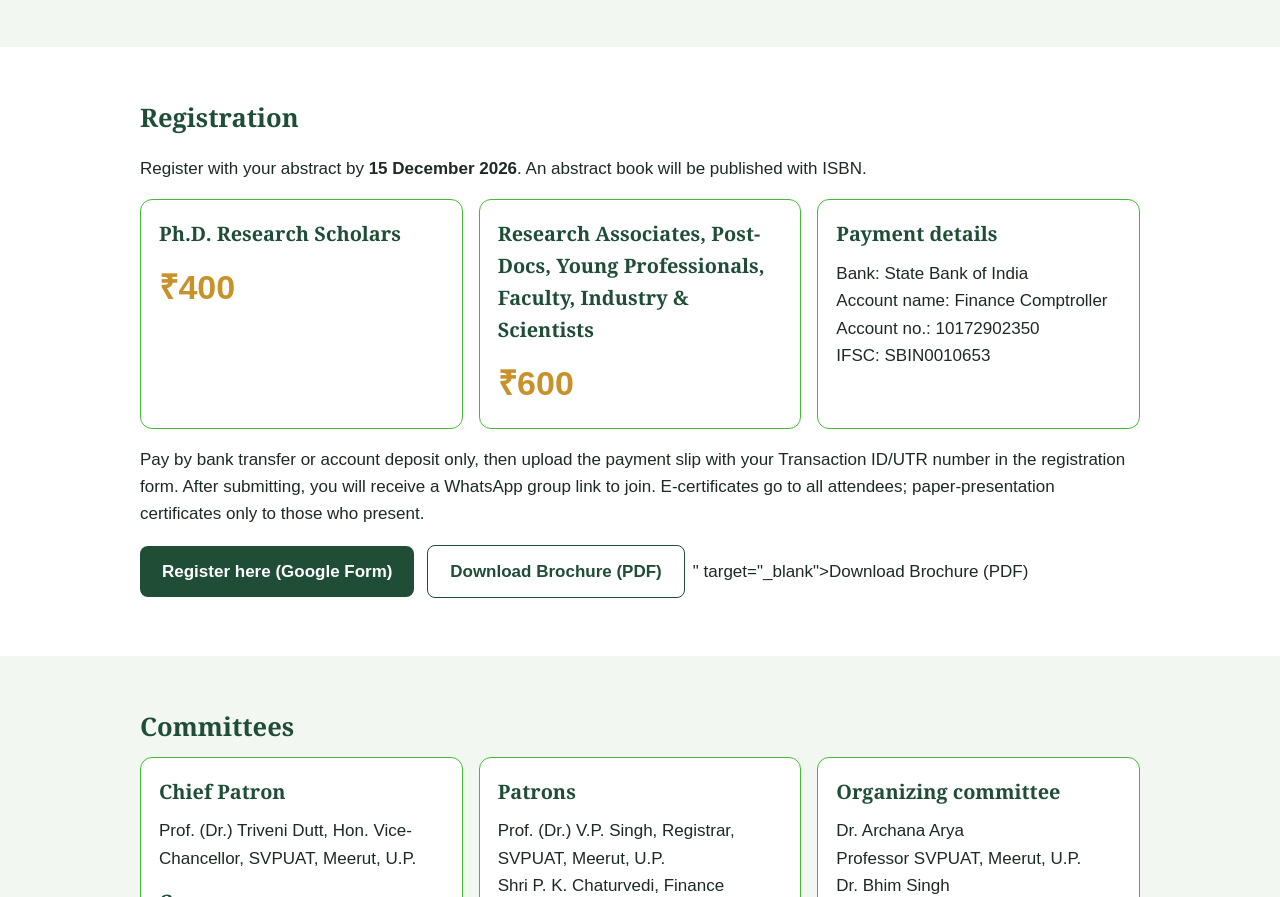
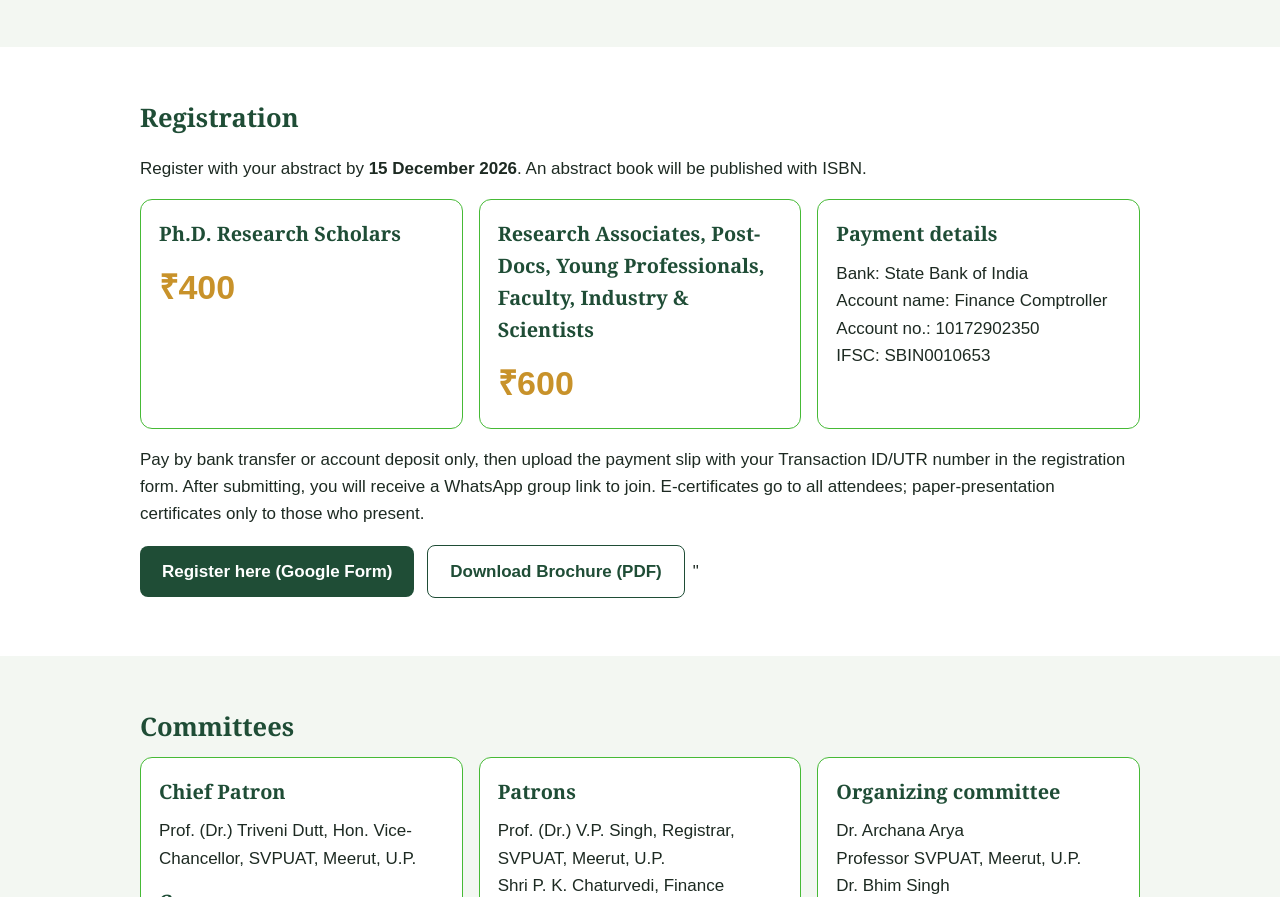
Before and after one commit to adityamanalien/nationalmathsconf, a plain HTML site: page index.html in a window 1280 px wide. Shown: the part 2001-2898 px from the top of the page. Drawn offline with Linux system fonts and the light colour scheme.

Commit message:
Update index.html

```diff
--- a/index.html
+++ b/index.html
@@ -150,7 +150,7 @@ html { scroll-behavior:smooth; }
          you will receive a WhatsApp group link to join. E-certificates go to all attendees; paper-presentation certificates only to those who present.</p>
 
     <a class="btn" href="https://docs.google.com/forms/d/e/1FAIpQLSfsNpwg97mlsr2u4KM5Bfgpun4oIQNVHyQT5ATOsusOj1RlWQ/viewform" target="_blank">Register here (Google Form)</a>
-    <a class="btn white" href="https://raw.githubusercontent.com/adityamanalien/nmcsbrochure5/main/nationalbrochure" target="_blank">Download Brochure (PDF)</a>" target="_blank">Download Brochure (PDF)</a>
+    <a class="btn white" href="https://raw.githubusercontent.com/adityamanalien/nmcsbrochure5/main/nationalbrochure" target="_blank">Download Brochure (PDF)</a>"
   </div>
 </section>
 <section id="people" class="grey">
```
